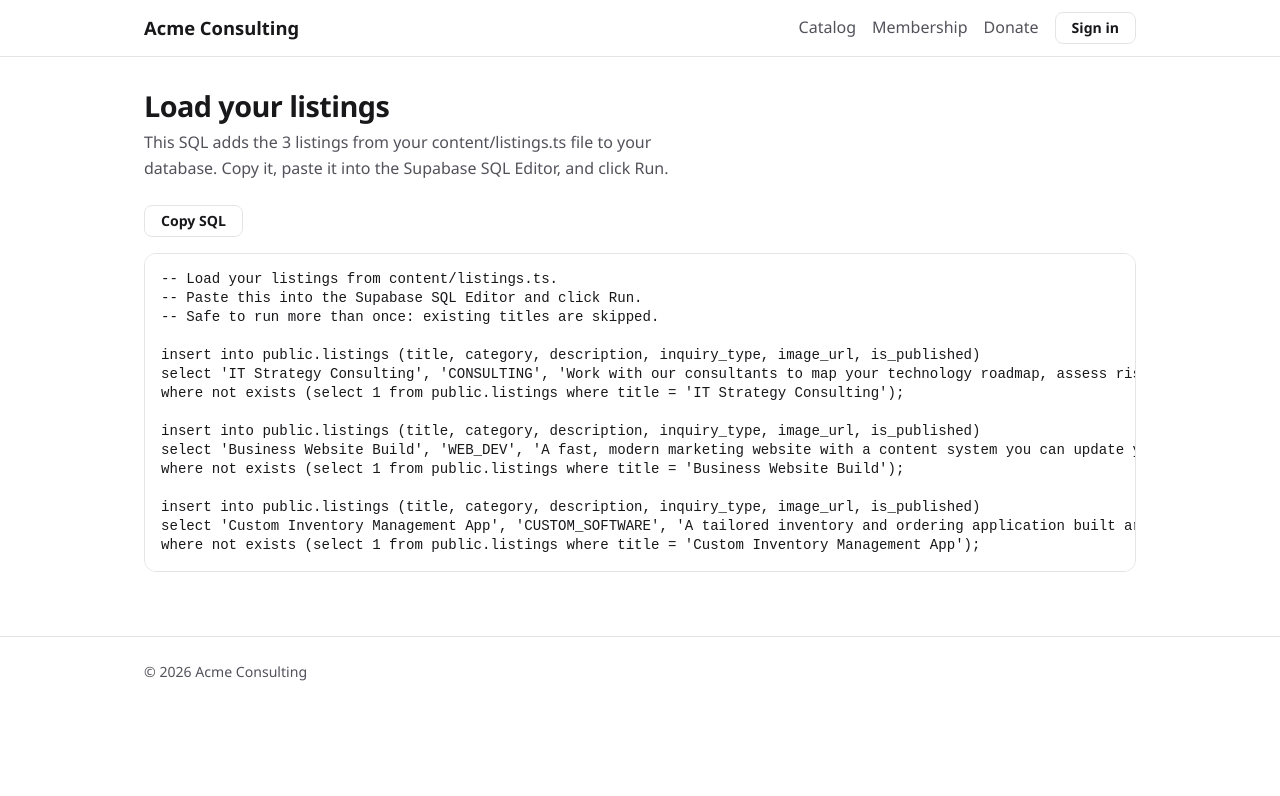
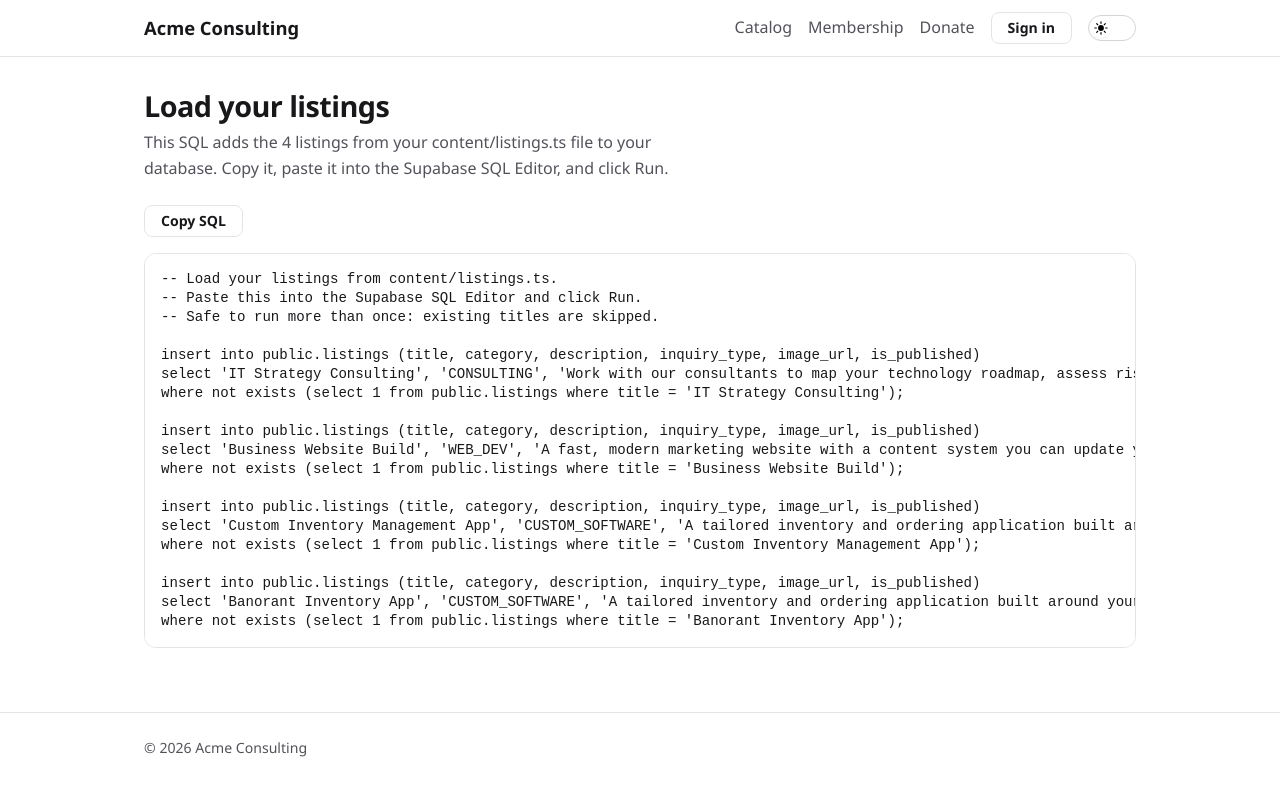
Before and after one commit to KaiserCKAeterna/acomss-3tier-workshop, a Next.js app: page /setup in a window 1280 px wide. Shown: the top 796 px of the page. Built offline with nearby package versions, Linux system fonts and the light colour scheme; no server answers.

Commit message:
ui changes for nav, theme, and app components

```diff
--- a/app/_components/SiteNav.tsx
+++ b/app/_components/SiteNav.tsx
@@ -4,6 +4,7 @@ import { site } from "@/content/site";
 import { signOutAction } from "@/app/auth/actions";
 import { getRoleFromSession, type RoleResolution } from "@/lib/auth";
 import { NavLinks, type NavItem } from "./NavLinks";
+import { ThemeToggle } from "./ThemeToggle";
 
 /**
  * SiteNav — shared navigation rendered on every page via the root layout.
@@ -55,6 +56,7 @@ export default async function SiteNav() {
               Sign in
             </Link>
           )}
+          <ThemeToggle />
         </div>
       </div>
     </nav>
--- /dev/null
+++ b/app/_components/ThemeToggle.tsx
@@ -0,0 +1,94 @@
+"use client";
+
+import { useEffect, useState } from "react";
+
+/**
+ * ThemeToggle — the sliding light/dark switch in the top-right of the nav.
+ *
+ * How it works:
+ * - The page's colors come from app/theme.css. Adding data-theme="dark" to
+ *   the <html> tag switches every color to the dark set.
+ * - Clicking the switch flips that attribute and remembers the choice in the
+ *   browser (localStorage), so the next visit opens in the same mode.
+ * - A tiny script in app/layout.tsx applies the saved choice before the page
+ *   paints, so there is no white flash when dark mode is on.
+ *
+ * The knob's position and icon are driven by CSS (ui.css), not React state,
+ * so the switch is already in the right place on first paint.
+ */
+
+type Theme = "light" | "dark";
+const STORAGE_KEY = "theme";
+
+export function ThemeToggle() {
+  const [theme, setTheme] = useState<Theme>("light");
+
+  // Read the mode the layout script already applied.
+  useEffect(() => {
+    setTheme(
+      document.documentElement.getAttribute("data-theme") === "dark"
+        ? "dark"
+        : "light",
+    );
+  }, []);
+
+  function toggle() {
+    const next: Theme = theme === "dark" ? "light" : "dark";
+    document.documentElement.setAttribute("data-theme", next);
+    try {
+      localStorage.setItem(STORAGE_KEY, next);
+    } catch {
+      // Storage can be blocked (private mode). The switch still works for
+      // this visit.
+    }
+    setTheme(next);
+  }
+
+  const isDark = theme === "dark";
+
+  return (
+    <button
+      type="button"
+      role="switch"
+      aria-checked={isDark}
+      aria-label="Dark mode"
+      title={isDark ? "Switch to light mode" : "Switch to dark mode"}
+      className="theme-toggle"
+      onClick={toggle}
+    >
+      <span className="theme-toggle__knob" aria-hidden="true">
+        {/* Sun: shown in light mode */}
+        <svg
+          className="theme-toggle__icon theme-toggle__icon--sun"
+          viewBox="0 0 24 24"
+          width="14"
+          height="14"
+        >
+          <circle cx="12" cy="12" r="5" fill="currentColor" />
+          <g stroke="currentColor" strokeWidth="2" strokeLinecap="round">
+            <line x1="12" y1="1.5" x2="12" y2="4" />
+            <line x1="12" y1="20" x2="12" y2="22.5" />
+            <line x1="1.5" y1="12" x2="4" y2="12" />
+            <line x1="20" y1="12" x2="22.5" y2="12" />
+            <line x1="4.6" y1="4.6" x2="6.4" y2="6.4" />
+            <line x1="17.6" y1="17.6" x2="19.4" y2="19.4" />
+            <line x1="4.6" y1="19.4" x2="6.4" y2="17.6" />
+            <line x1="17.6" y1="6.4" x2="19.4" y2="4.6" />
+          </g>
+        </svg>
+        {/* Moon: shown in dark mode */}
+        <svg
+          className="theme-toggle__icon theme-toggle__icon--moon"
+          viewBox="0 0 24 24"
+          width="14"
+          height="14"
+        >
+          <path
+            d="M20.5 14.5A8.5 8.5 0 0 1 9.5 3.5a8.5 8.5 0 1 0 11 11Z"
+            fill="currentColor"
+          />
+        </svg>
+      </span>
+    </button>
+  );
+}
--- a/app/_components/ui/ui.css
+++ b/app/_components/ui/ui.css
@@ -633,3 +633,54 @@
   height: var(--space-4);
   accent-color: var(--accent);
 }
+
+/* ============================================================= Theme toggle
+   Sliding light/dark switch in the nav. The knob position and icon follow the
+   data-theme attribute on <html>, so they are right on first paint. */
+.theme-toggle {
+  position: relative;
+  flex-shrink: 0;
+  width: 48px;
+  height: 26px;
+  padding: 0;
+  border: 1px solid var(--border-strong);
+  border-radius: var(--radius-pill);
+  background: var(--toggle-track);
+  cursor: pointer;
+  transition: background-color var(--transition), border-color var(--transition);
+}
+.theme-toggle:hover {
+  border-color: var(--border-input);
+}
+.theme-toggle:focus-visible {
+  outline: none;
+  box-shadow: 0 0 0 3px var(--ring);
+}
+
+.theme-toggle__knob {
+  position: absolute;
+  top: 2px;
+  left: 2px;
+  width: 20px;
+  height: 20px;
+  display: grid;
+  place-items: center;
+  border-radius: 50%;
+  background: var(--toggle-knob);
+  color: var(--toggle-icon);
+  box-shadow: var(--shadow-sm);
+  transition: transform var(--transition), background-color var(--transition);
+}
+:root[data-theme="dark"] .theme-toggle__knob {
+  transform: translateX(22px);
+}
+
+.theme-toggle__icon--moon {
+  display: none;
+}
+:root[data-theme="dark"] .theme-toggle__icon--sun {
+  display: none;
+}
+:root[data-theme="dark"] .theme-toggle__icon--moon {
+  display: block;
+}
--- a/app/layout.tsx
+++ b/app/layout.tsx
@@ -2,6 +2,10 @@ import type { Metadata } from "next";
 import "./globals.css";
 import SiteNav from "./_components/SiteNav";
 import { site } from "@/content/site";
+
+// Runs before the page paints. Applies the visitor's saved light/dark choice
+// so dark mode never flashes white first. Light is the default.
+const themeScript = `try{if(localStorage.getItem("theme")==="dark"){document.documentElement.setAttribute("data-theme","dark")}}catch(e){}`;
 
 export const metadata: Metadata = {
   title: site.name,
@@ -18,7 +22,12 @@ export default function RootLayout({
   children: React.ReactNode;
 }) {
   return (
-    <html lang="en">
+    // suppressHydrationWarning: the script below may add data-theme="dark"
+    // to <html> before React loads. That is expected, not an error.
+    <html lang="en" suppressHydrationWarning>
+      <head>
+        <script dangerouslySetInnerHTML={{ __html: themeScript }} />
+      </head>
       <body>
         <SiteNav />
         <main id="main">{children}</main>
--- a/app/theme.css
+++ b/app/theme.css
@@ -22,13 +22,14 @@
 :root {
   color-scheme: light;
 
-  /* ---- Color: accent (black-and-white look) ---- */
-  --accent: #18181b; /* primary buttons, active tab, current-page bar */
-  --accent-strong: #3f3f46; /* hover/active for --accent fills */
-  --accent-soft: #f4f4f5; /* tinted accent surface */
+  /* ---- Color: accent (dark navy brand) ---- */
+  --accent: #0b1642; /* primary buttons, active tab, current-page bar */
+  --accent-strong: #1c2b6b; /* hover/active for --accent fills */
+  --accent-soft: #eef1fa; /* tinted accent surface */
   --accent-2: #52525b; /* second accent, used sparingly */
-  --on-accent: #ffffff; /* text/icon on accent fills (17.7:1) */
-  --on-accent-soft: #18181b; /* text on --accent-soft */
+  --on-accent: #ffffff; /* text/icon on accent fills (17.8:1) */
+  --on-accent-soft: #0b1642; /* text on --accent-soft */
+
 
   /* ---- Color: neutrals + semantic roles ---- */
   --bg: #ffffff; /* page background */
@@ -39,8 +40,8 @@
   --border-input: #82828b; /* form field edges (3.8:1 so fields are visible) */
   --text: #18181b; /* primary text (17.7:1) */
   --muted: #52525b; /* secondary text (7:1+) */
-  --link: #18181b; /* links are dark text + underline, not a color */
-  --link-hover: #3f3f46;
+  --link: #0b1642; /* links: navy text + underline */
+  --link-hover: #1c2b6b;
 
   /* ---- Color: status roles (StatusBadge) ---- */
   /* Each pair = tinted surface + readable foreground. */
--- a/content/listings.ts
+++ b/content/listings.ts
@@ -21,6 +21,8 @@
  *     long text across lines.
  *   - Apostrophes are fine ("We're open"). For a quote inside your text, use
  *     single quotes ("Our 'quick start' plan").
+ *   - Every slug must be different. When you copy a block to add a listing,
+ *     change its slug first. Two listings with the same slug open the same page.
  *   - Red error screen after saving? You probably deleted a quote or a comma.
  *     Press Ctrl+Z (Cmd+Z on Mac), save, and it comes back.
  */
@@ -71,4 +73,14 @@ export const listings: Listing[] = [
     inquiry_type: "DEMO",
     image_url: "/images/placeholder-custom-software.svg",
   },
+   {
+    slug: "banorant-inventory-app",
+    title: "Banorant Inventory App",
+    category: "CUSTOM_SOFTWARE",
+    description:
+      "A tailored inventory and ordering application built around your workflow. " +
+      "Book a live demo to see a working example.",
+    inquiry_type: "DEMO",
+    image_url: "/images/banorant.png",
+  },
 ];
```
